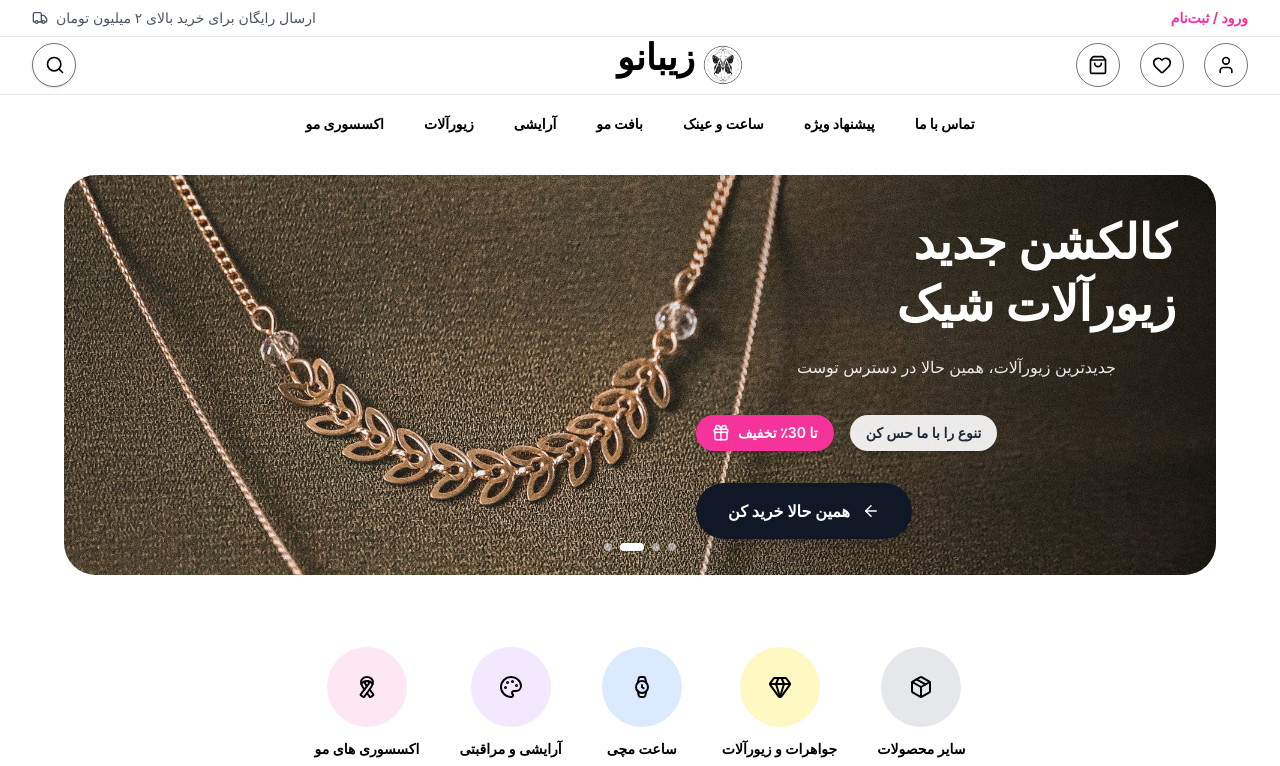
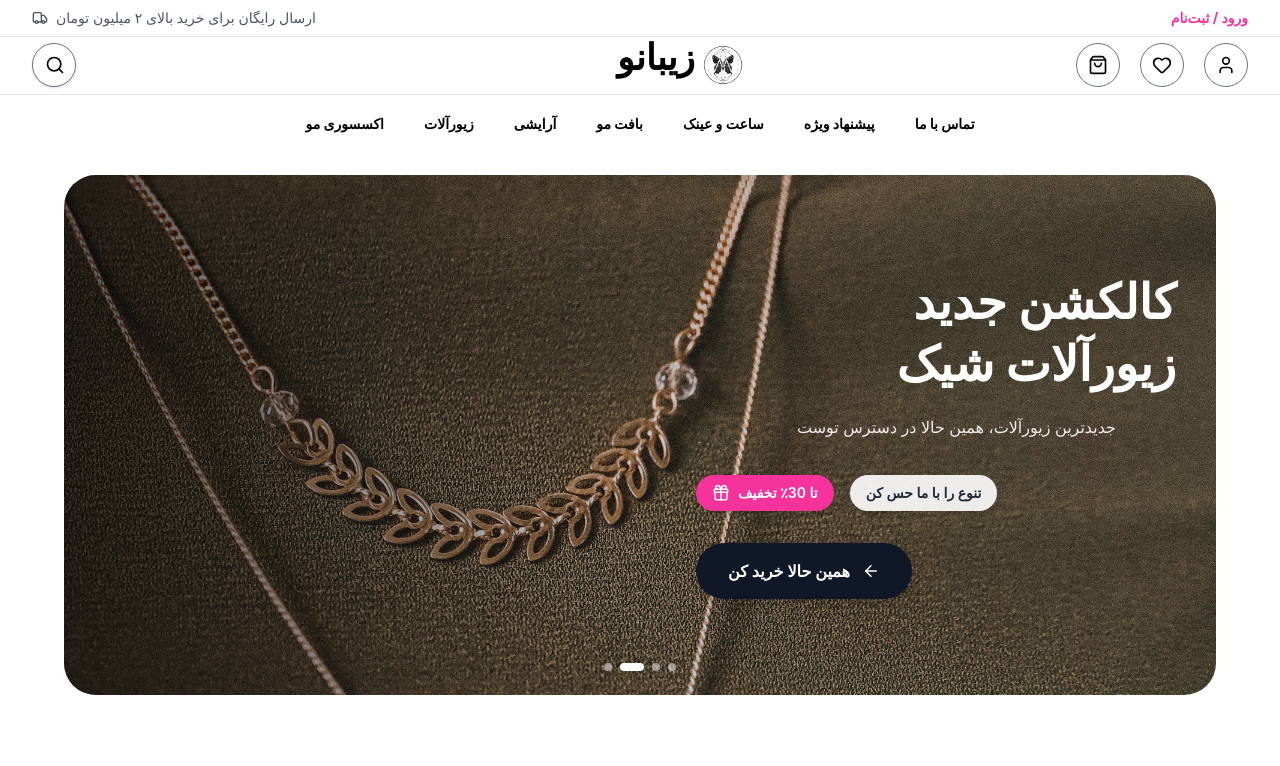
Before and after one commit to Amirreza-Hashemi/PrettyPin-Test, a React (Vite) app: page / in a window 1280 px wide. Shown: the top 766 px of the page. Built offline with nearby package versions, Linux system fonts and the light colour scheme.

Commit message:
Update HeroImage.jsx

```diff
--- a/src/components/hero/HeroImage.jsx
+++ b/src/components/hero/HeroImage.jsx
@@ -4,14 +4,14 @@ const HeroImage = ({ image }) => {
       <img
         src={image}
         alt="بنر فروشگاه"
-        className="h-50 w-full object-cover sm:h-100 md:h-100"
+        className="h-[380px] w-full object-cover sm:h-[420px] md:h-[520px]"
       />
 
-      {/* موبایل: محتوا پایین عکسه، پس یه سایه‌ی یکنواخت کافیه */}
-      <div className="absolute inset-0 bg-black/45 sm:hidden" />
+      {/* موبایل: فقط پایین عکس تیره میشه، نه کل عکس */}
+      <div className="absolute inset-0 bg-gradient-to-t from-black/85 via-black/10 to-transparent sm:hidden" />
 
-      {/* دسکتاپ: محتوا سمت راسته، پس گرادیانت جهت‌دار لازمه */}
-      <div className="absolute inset-0 hidden bg-linear-to-l from-black/60 via-black/350 to-transparent sm:block" />
+      {/* دسکتاپ: گرادیانت جهت‌دار سمت راست، مثل قبل */}
+      <div className="absolute inset-0 hidden bg-gradient-to-r from-black/60 via-black/20 to-transparent sm:block" />
     </>
   );
 };
```
